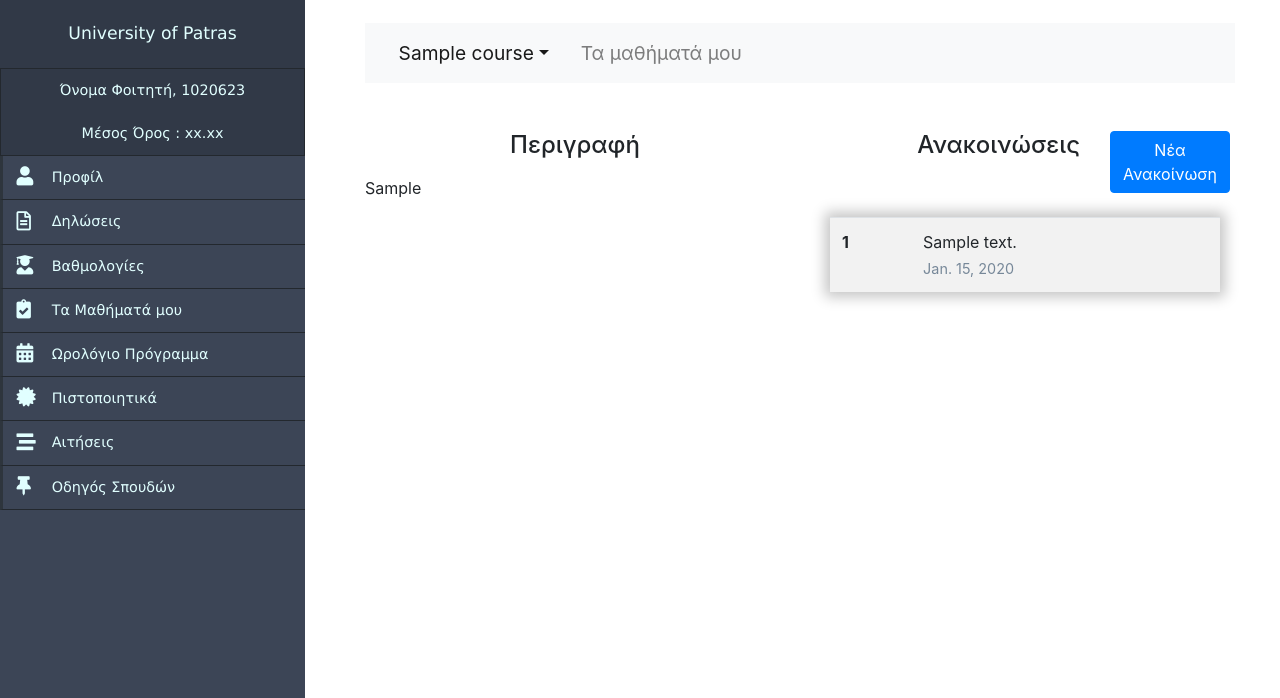
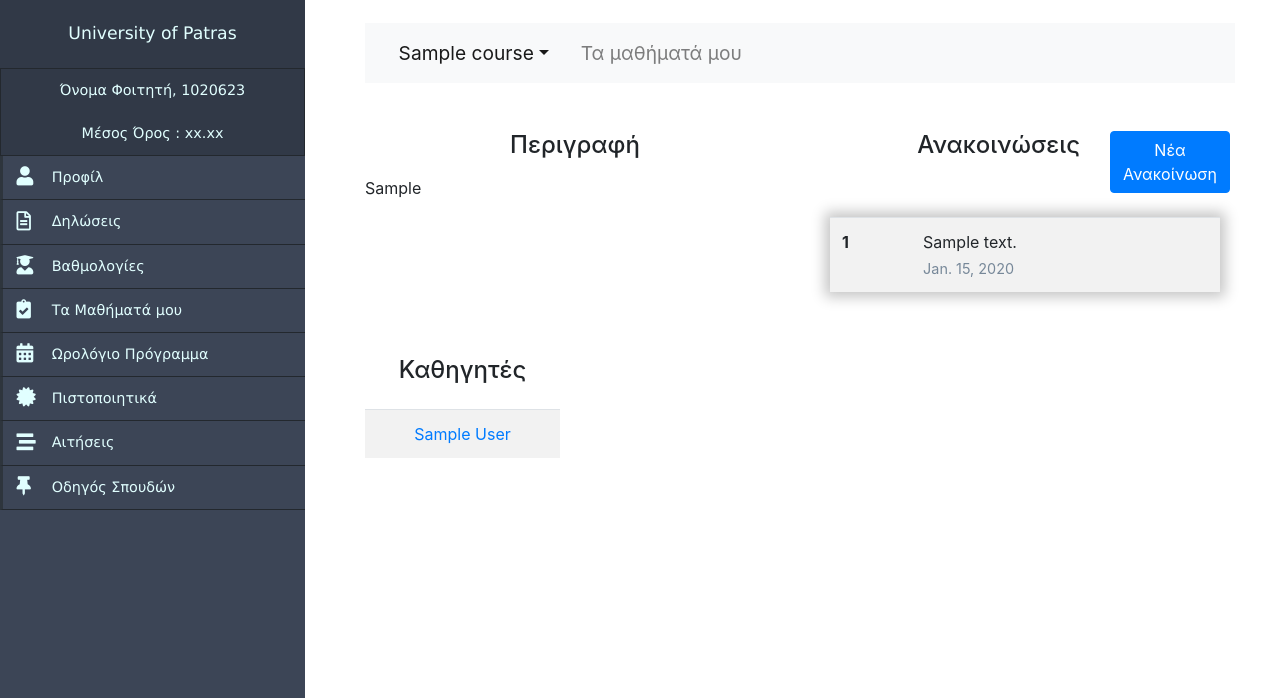
Before and after one commit to tsitsikas96/e-secretary, a Django app: page /course/1/ in a window 1280 px wide. Shown: the part 100-798 px from the top of the page. Run offline with Django 3.2, Linux system fonts and the light colour scheme; a user stored in the database is signed in; tables that the repository leaves empty hold one stand-in row (values such as "Sample post"); some libraries are stand-ins or nearby versions.

Commit message:
added links to each profile name mentioned in pages

```diff
--- a/e_secretary/models.py
+++ b/e_secretary/models.py
@@ -203,6 +203,9 @@ class Drastiriotita(models.Model):
         return SimmetoxiDrastiriotita.objects.filter(
             drastiriotita=self, delivered=True).count()
 
+    def get_tipos(self):
+        return f'{self.tipos}'
+
 
 class Professor(models.Model):
     PROFESSOR = 'PROF'
@@ -241,6 +244,10 @@ class Professor(models.Model):
     def name(self):
         prof = Profile.objects.get(professor=self.id)
         return prof.name()
+
+    def get_profile_id(self):
+        prof = Profile.objects.get(professor=self.id)
+        return prof.id
 
 
 class Student(models.Model):
@@ -292,6 +299,12 @@ class Student(models.Model):
         profile = Profile.objects.filter(student=self)
         if(profile):
             return profile[0].name()
+        return None
+
+    def get_profile_id(self):
+        profile = Profile.objects.get(student=self)
+        if(profile):
+            return profile.id
         return None
 
 
--- a/e_secretary/templates/course.html
+++ b/e_secretary/templates/course.html
@@ -27,6 +27,26 @@
       {% include 'course_announcements.html' %}
     </div>
   </div>
+  <div class="row mt-5">
+    <div class="col-3">
+      <div>
+        <h4 class="text-center">Καθηγητές</h4>
+      </div>
+      <div>
+        <table class="table table-striped mt-4">
+          <tbody>
+            {% for professor in didaskalia.get_professors %}
+            <tr>
+              <td class="text-center">
+                <a href="{% url 'profile_user' profileID=professor.get_profile_id %}">{{professor.name}}</a>
+              </td>
+            </tr>
+            {% endfor %}
+          </tbody>
+        </table>
+      </div>
+    </div>
+  </div>
 </div>
 
 {% endblock %}
--- a/e_secretary/templates/my_courses.html
+++ b/e_secretary/templates/my_courses.html
@@ -36,7 +36,7 @@
                 </div>
                 <div>
                   {% for professor in didaskalia.get_professors %}
-                  {{professor.name}},
+                  <a href="{% url 'profile_user' profileID=professor.get_profile_id %}">{{professor.name}}</a>,
                   {% endfor %}
                 </div>
               </td>
--- a/e_secretary/templates/profile.html
+++ b/e_secretary/templates/profile.html
@@ -14,17 +14,19 @@
     <div class="col-md-4">
       <div class="profile-img" id="avatar_box">
         <img src="{{profile_id.image_url}}" alt="" />
+        {% if request.user.profile.id == profile_id.id %}
         <div class="file btn" id="change_avatar_button">
           <a href="{% url 'change-avatar' %}" class="text-white">
             Change Photo
           </a>
         </div>
+        {% endif %}
       </div>
     </div>
     <div class="col-md-6">
       <div class="profile-head">
         <h5>
-          {{profile_id.user.first_name}} {{profile_id.user.last_name}}
+          <a href="{% url 'profile_user' profileID=profile_id.id %}">{{profile_id.name}}</a>
         </h5>
         <h6>
           {{profile_id.idiotita}}
--- a/e_secretary/urls.py
+++ b/e_secretary/urls.py
@@ -5,6 +5,7 @@ from . import views
 urlpatterns = [
     path('', views.index, name='index'),
     path('profile/', views.profile, name='profile'),
+    path('profile/<int:profileID>/', views.profile, name='profile_user'),
     path('change_avatar/', views.change_avatar, name='change-avatar'),
     path('my_courses/', views.my_courses, name='my_courses'),
     path('course/<int:didaskalia_id>/', views.course, name='course'),
--- a/e_secretary/views.py
+++ b/e_secretary/views.py
@@ -40,9 +40,11 @@ def index(request):
 
 
 @login_required
-def profile(request):
+def profile(request, profileID=None):
 
-    profile_id = request.GET.get('profile_id')
+    profile_id = profileID
+
+    print(profile_id)
 
     if (profile_id is None):
         user = request.user
```
Also changed, not shown: e_secretary/templates/ergasies_professor.html (+9 -1 lines), e_secretary/templates/ergasies_student.html (+8 -0 lines).
